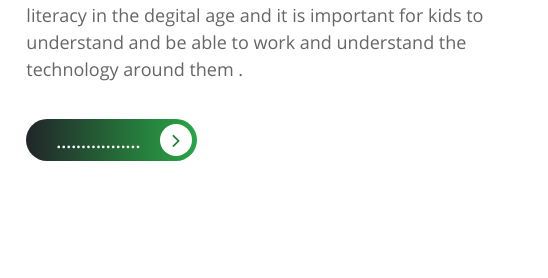
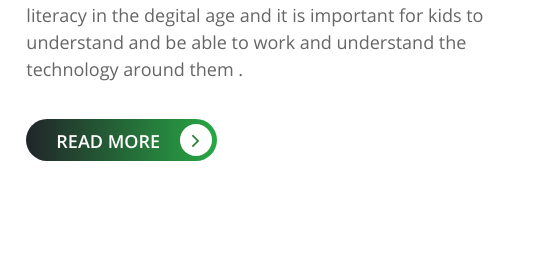
Before and after one commit to kuttycoders/KuttyCoders-1, a plain HTML site: page index.html in a window 1280 px wide. Shown: the part 1062-1340 px from the top of the page, 732-1280 px from the left. Drawn offline with Linux system fonts and the light colour scheme; a web font is replaced by a local one.

Commit message:
things added bulk

```diff
--- a/index.html
+++ b/index.html
@@ -92,7 +92,7 @@
                     Kuttycoders is a 3 day bootcamp for school students to get the basics of coding. coding is a basic literacy
                     in the degital age and it is important for kids to understand and be
                     able to work and understand the technology around them .  </p>
-                <a href="#">................. <i class="fa fa-angle-right" aria-hidden="true"></i></a></div>
+                <a href="#">read more <i class="fa fa-angle-right" aria-hidden="true"></i></a></div>
         </div>
     </div>
 </div>
```
